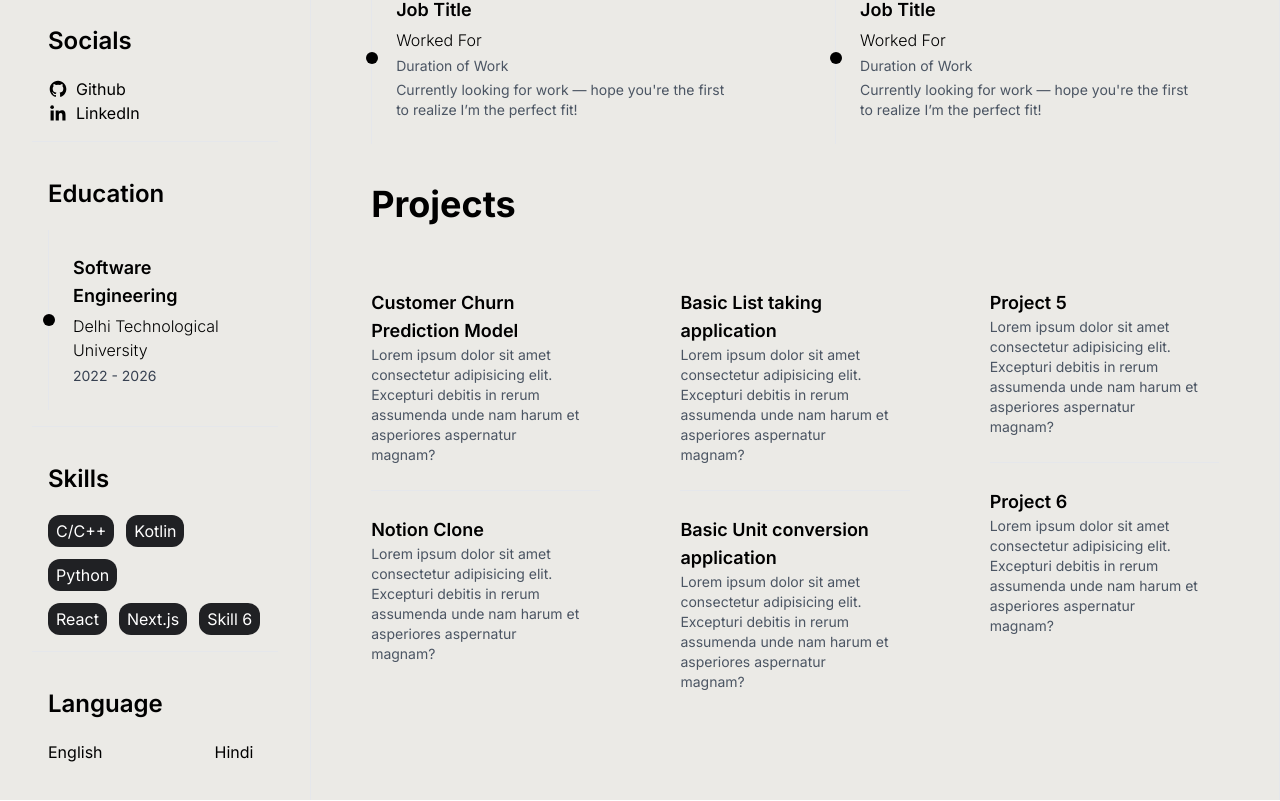
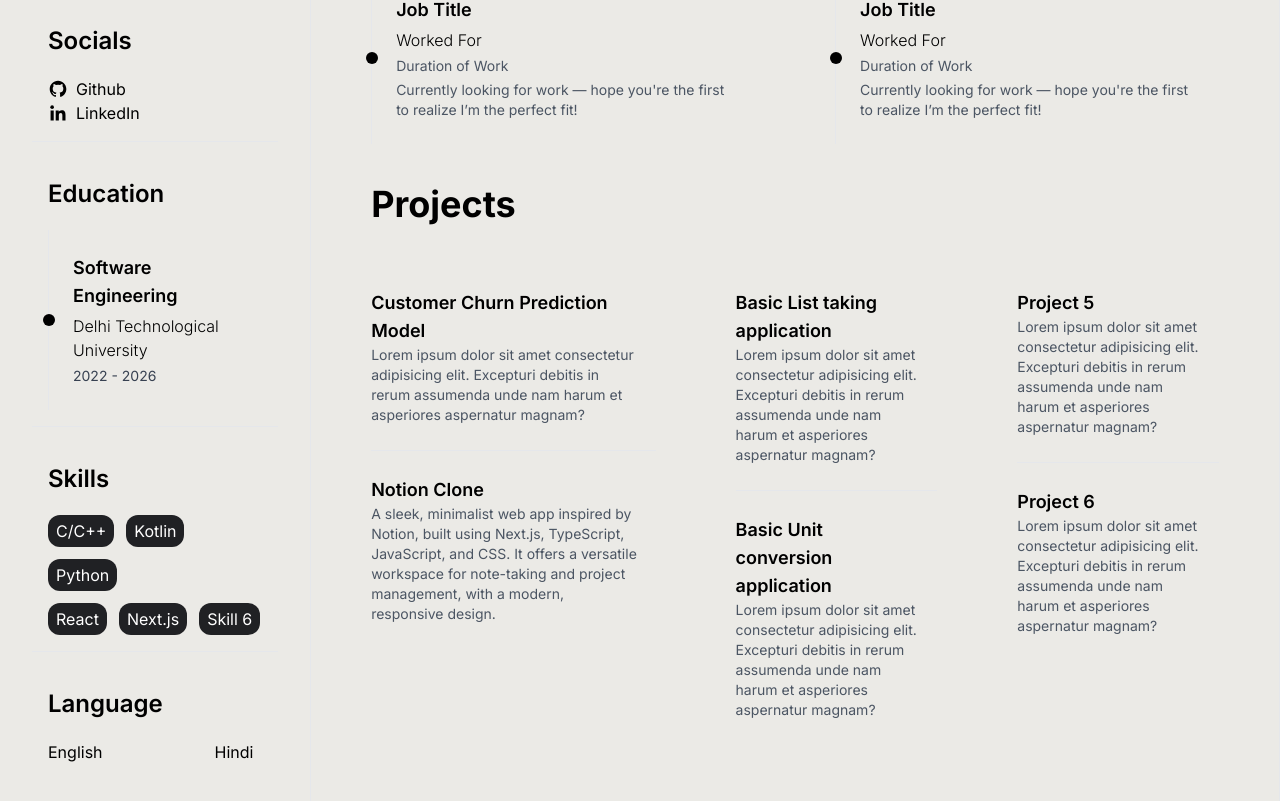
Before and after one commit to GauravKavat/cv, a React (Vite) app: page / in a window 1280 px wide. Shown: the part 360-1161 px from the top of the page. Built offline with nearby package versions, Linux system fonts and the light colour scheme.

Commit message:
Update Home.jsx

```diff
--- a/src/components/Home.jsx
+++ b/src/components/Home.jsx
@@ -61,9 +61,7 @@ const Home = () => {
                 <li className="relative flex flex-col">
                   <span className="text-lg font-semibold">Notion Clone</span>
                   <p className="text-sm text-gray-600 dark:text-gray-400">
-                    Lorem ipsum dolor sit amet consectetur adipisicing elit.
-                    Excepturi debitis in rerum assumenda unde nam harum et
-                    asperiores aspernatur magnam?
+                    A sleek, minimalist web app inspired by Notion, built using Next.js, TypeScript, JavaScript, and CSS. It offers a versatile workspace for note-taking and project management, with a modern, responsive design.
                   </p>
                 </li>
               </div>
```
